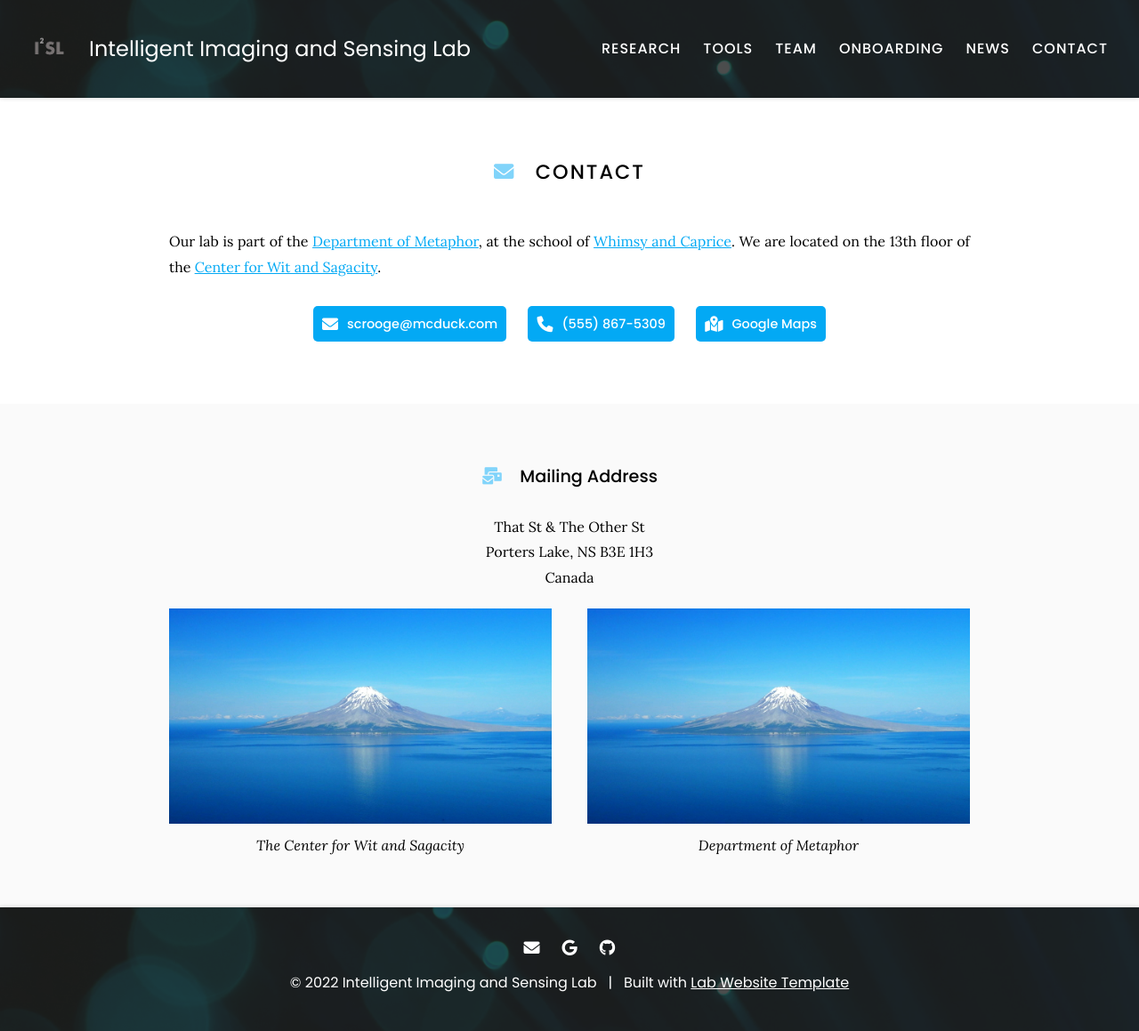
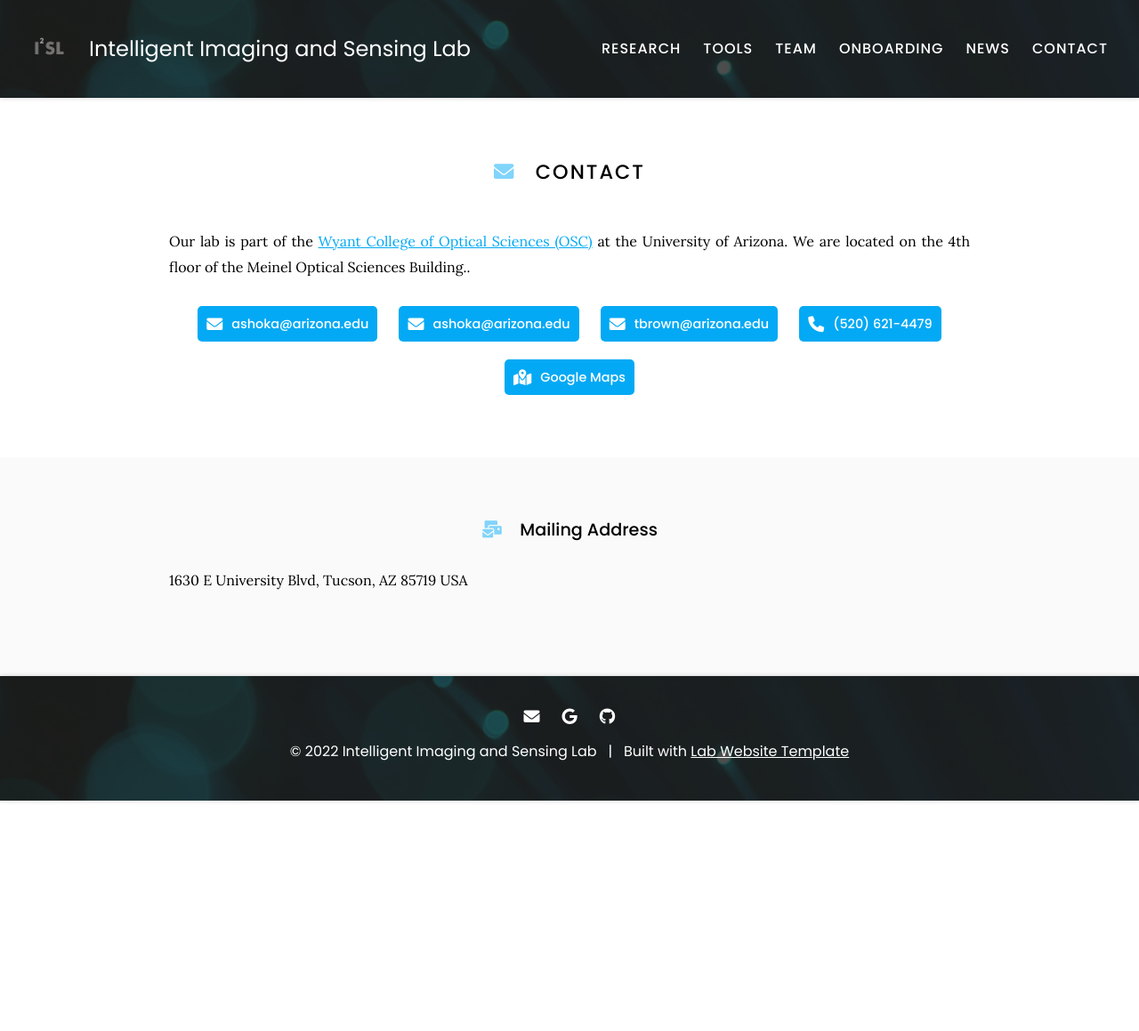
Before and after one commit to I2SL/I2SL-Website, a Jekyll site: the page built from contact/index.md, in a window 1280 px wide. Shown: the whole page at 89% size. Built offline with Jekyll 4.4.1, drawn with Linux system fonts in a browser that asks for light colours; after the commit the page ends 900 px from its top, so only the background shows below that.

Commit message:
updated contact page

```diff
--- a/contact/index.md
+++ b/contact/index.md
@@ -7,25 +7,43 @@ nav:
 
 # <i class="fas fa-envelope"></i>Contact
 
-Our lab is part of the [Department of Metaphor](), at the school of [Whimsy and Caprice]().
-We are located on the 13th floor of the [Center for Wit and Sagacity]().
+Our lab is part of the [Wyant College of Optical Sciences (OSC)](https://www.optics.arizona.edu/) at the University of Arizona.
+We are located on the 4th floor of the Meinel Optical Sciences Building..
 
 {%
   include link.html
   type="email"
   icon=""
-  text="scrooge@mcduck.com"
+  text="ashoka@arizona.edu"
   tooltip=""
-  link="scrooge@mcduck.com"
+  link="ashoka@arizona.edu"
+  style="button"
+%}
+{%
+  include link.html
+  type="email"
+  icon=""
+  text="ashoka@arizona.edu"
+  tooltip=""
+  link="ashoka@arizona.edu"
+  style="button"
+%}
+{%
+  include link.html
+  type="email"
+  icon=""
+  text="tbrown@arizona.edu"
+  tooltip=""
+  link="tbrown@arizona.edu"
   style="button"
 %}
 {%
   include link.html
   type="phone"
   icon=""
-  text="(555) 867-5309"
+  text="(520) 621-4479"
   tooltip=""
-  link="+1-555-867-5309"
+  link="+1-520-621-4479"
   style="button"
 %}
 {%
@@ -34,7 +52,7 @@ We are located on the 13th floor of the [Center for Wit and Sagacity]().
   icon=""
   text="Google Maps"
   tooltip="Our location on Google Maps for easy navigation"
-  link="https://www.google.com/maps/place/That+St+%26+The+Other+St,+Porters+Lake,+NS+B3E+1H3,+Canada/@44.7389237,-63.3033296,20.78z/data=!4m5!3m4!1s0x4b5a31023bb02565:0xb9505694e83a53d7!8m2!3d44.7389353!4d-63.3030828"
+  link="https://www.google.com/maps/place/Meinel+Optical+Sciences+Building,+Tucson,+AZ+85719/@32.2313634,-110.9472046,17z/data=!3m1!4b1!4m5!3m4!1s0x86d671abc9c9534d:0x76f79b21e54e1db5!8m2!3d32.2313634!4d-110.9472046"
   style="button"
 %}
 {:.center}
@@ -43,23 +61,6 @@ We are located on the 13th floor of the [Center for Wit and Sagacity]().
 
 ### <i class="fas fa-mail-bulk"></i>Mailing Address
 
-That St & The Other St
-Porters Lake, NS B3E 1H3
-Canada
-{:.center}
-
-{% capture col1 %}
-{%
-  include figure.html
-  image="images/photo.jpg"
-  caption="The Center for Wit and Sagacity"
-%}
-{% endcapture %}
-{% capture col2 %}
-{%
-  include figure.html
-  image="images/photo.jpg"
-  caption="Department of Metaphor"
-%}
-{% endcapture %}
-{% include two-col.html col1=col1 col2=col2 %}
+1630 E University Blvd,
+Tucson, AZ 85719
+USA
```
Also changed, not shown: _posts/2022-09-23-hwang-jye-yang-dissertation-defense.md (+1 -1 lines).
